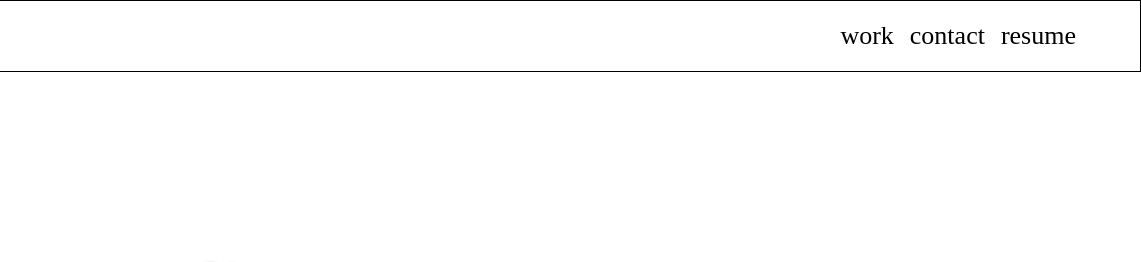
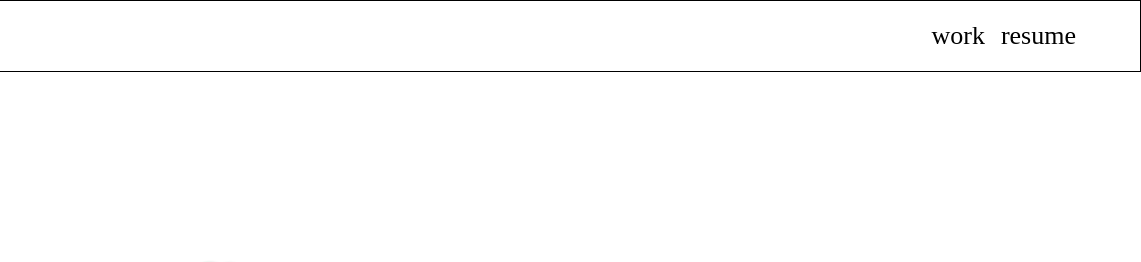
Before and after one commit to nitinshrikoti/Protfolio, a plain HTML site: page index.html in a window 1280 px wide. Shown: the top 262 px of the page, 139-1280 px from the left. Drawn offline with nearby package versions, Linux system fonts and the light colour scheme; a script that the page names is missing; a web font is replaced by a local one.

Commit message:
Update nav

```diff
--- a/index.html
+++ b/index.html
@@ -51,7 +51,7 @@
       <div>
         <ul class="navigation flex" role="list">
           <li><a href="#work" class="nav-link">work</a></li>
-          <li><a href="#contact" class="nav-link">contact</a></li>
+          <!-- <li><a href="#contact" class="nav-link">contact</a></li> -->
           <li><a href="#" class="nav-link">resume</a></li>
         </ul>
       </div>
@@ -127,92 +127,6 @@
       </div>
     </section>
 
-    <!-- Contact -->
-    <!-- <section class="contact" id="contact">
-      <div class="section-heading">
-        <h2 class="head-title">contact</h2>
-      </div>
-      <div class="contact-container">
-        <div class="main">
-          <div class="up">
-            <button class="card1">
-              <svg
-                xmlns="http://www.w3.org/2000/svg"
-                xmlns:xlink="http://www.w3.org/1999/xlink"
-                viewBox="0,0,256,256"
-                width="30px"
-                height="30px"
-                fill-rule="nonzero"
-                class="instagram"
-              >
-                <g
-                  fill-rule="nonzero"
-                  stroke="none"
-                  stroke-width="1"
-                  stroke-linecap="butt"
-                  stroke-linejoin="miter"
-                  stroke-miterlimit="10"
-                  stroke-dasharray=""
-                  stroke-dashoffset="0"
-                  font-family="none"
-                  font-weight="none"
-                  font-size="none"
-                  text-anchor="none"
-                  style="mix-blend-mode: normal"
-                >
-                  <g transform="scale(8,8)">
-                    <path
-                      d="M11.46875,5c-3.55078,0 -6.46875,2.91406 -6.46875,6.46875v9.0625c0,3.55078 2.91406,6.46875 6.46875,6.46875h9.0625c3.55078,0 6.46875,-2.91406 6.46875,-6.46875v-9.0625c0,-3.55078 -2.91406,-6.46875 -6.46875,-6.46875zM11.46875,7h9.0625c2.47266,0 4.46875,1.99609 4.46875,4.46875v9.0625c0,2.47266 -1.99609,4.46875 -4.46875,4.46875h-9.0625c-2.47266,0 -4.46875,-1.99609 -4.46875,-4.46875v-9.0625c0,-2.47266 1.99609,-4.46875 4.46875,-4.46875zM21.90625,9.1875c-0.50391,0 -0.90625,0.40234 -0.90625,0.90625c0,0.50391 0.40234,0.90625 0.90625,0.90625c0.50391,0 0.90625,-0.40234 0.90625,-0.90625c0,-0.50391 -0.40234,-0.90625 -0.90625,-0.90625zM16,10c-3.30078,0 -6,2.69922 -6,6c0,3.30078 2.69922,6 6,6c3.30078,0 6,-2.69922 6,-6c0,-3.30078 -2.69922,-6 -6,-6zM16,12c2.22266,0 4,1.77734 4,4c0,2.22266 -1.77734,4 -4,4c-2.22266,0 -4,-1.77734 -4,-4c0,-2.22266 1.77734,-4 4,-4z"
-                    ></path>
-                  </g>
-                </g>
-              </svg>
-            </button>
-            <button class="card2">
-              <svg
-                xmlns="http://www.w3.org/2000/svg"
-                viewBox="0 0 48 48"
-                width="30px"
-                height="30px"
-                class="twitter"
-              >
-                <path
-                  d="M42,12.429c-1.323,0.586-2.746,0.977-4.247,1.162c1.526-0.906,2.7-2.351,3.251-4.058c-1.428,0.837-3.01,1.452-4.693,1.776C34.967,9.884,33.05,9,30.926,9c-4.08,0-7.387,3.278-7.387,7.32c0,0.572,0.067,1.129,0.193,1.67c-6.138-0.308-11.582-3.226-15.224-7.654c-0.64,1.082-1,2.349-1,3.686c0,2.541,1.301,4.778,3.285,6.096c-1.211-0.037-2.351-0.374-3.349-0.914c0,0.022,0,0.055,0,0.086c0,3.551,2.547,6.508,5.923,7.181c-0.617,0.169-1.269,0.263-1.941,0.263c-0.477,0-0.942-0.054-1.392-0.135c0.94,2.902,3.667,5.023,6.898,5.086c-2.528,1.96-5.712,3.134-9.174,3.134c-0.598,0-1.183-0.034-1.761-0.104C9.268,36.786,13.152,38,17.321,38c13.585,0,21.017-11.156,21.017-20.834c0-0.317-0.01-0.633-0.025-0.945C39.763,15.197,41.013,13.905,42,12.429"
-                ></path>
-              </svg>
-            </button>
-          </div>
-          <div class="down">
-            <button class="card3">
-              <svg
-                xmlns="http://www.w3.org/2000/svg"
-                viewBox="0 0 30 30"
-                width="30px"
-                height="30px"
-                class="github"
-              >
-                <path
-                  d="M15,3C8.373,3,3,8.373,3,15c0,5.623,3.872,10.328,9.092,11.63C12.036,26.468,12,26.28,12,26.047v-2.051 c-0.487,0-1.303,0-1.508,0c-0.821,0-1.551-0.353-1.905-1.009c-0.393-0.729-0.461-1.844-1.435-2.526 c-0.289-0.227-0.069-0.486,0.264-0.451c0.615,0.174,1.125,0.596,1.605,1.222c0.478,0.627,0.703,0.769,1.596,0.769 c0.433,0,1.081-0.025,1.691-0.121c0.328-0.833,0.895-1.6,1.588-1.962c-3.996-0.411-5.903-2.399-5.903-5.098 c0-1.162,0.495-2.286,1.336-3.233C9.053,10.647,8.706,8.73,9.435,8c1.798,0,2.885,1.166,3.146,1.481C13.477,9.174,14.461,9,15.495,9 c1.036,0,2.024,0.174,2.922,0.483C18.675,9.17,19.763,8,21.565,8c0.732,0.731,0.381,2.656,0.102,3.594 c0.836,0.945,1.328,2.066,1.328,3.226c0,2.697-1.904,4.684-5.894,5.097C18.199,20.49,19,22.1,19,23.313v2.734 c0,0.104-0.023,0.179-0.035,0.268C23.641,24.676,27,20.236,27,15C27,8.373,21.627,3,15,3z"
-                ></path>
-              </svg>
-            </button>
-            <button class="card4">
-              <svg
-                height="30px"
-                width="30px"
-                viewBox="0 0 48 48"
-                xmlns="http://www.w3.org/2000/svg"
-                class="discord"
-              >
-                <path
-                  d="M40,12c0,0-4.585-3.588-10-4l-0.488,0.976C34.408,10.174,36.654,11.891,39,14c-4.045-2.065-8.039-4-15-4s-10.955,1.935-15,4c2.346-2.109,5.018-4.015,9.488-5.024L18,8c-5.681,0.537-10,4-10,4s-5.121,7.425-6,22c5.162,5.953,13,6,13,6l1.639-2.185C13.857,36.848,10.715,35.121,8,32c3.238,2.45,8.125,5,16,5s12.762-2.55,16-5c-2.715,3.121-5.857,4.848-8.639,5.815L33,40c0,0,7.838-0.047,13-6C45.121,19.425,40,12,40,12z M17.5,30c-1.933,0-3.5-1.791-3.5-4c0-2.209,1.567-4,3.5-4s3.5,1.791,3.5,4C21,28.209,19.433,30,17.5,30z M30.5,30c-1.933,0-3.5-1.791-3.5-4c0-2.209,1.567-4,3.5-4s3.5,1.791,3.5,4C34,28.209,32.433,30,30.5,30z"
-                ></path>
-              </svg>
-            </button>
-          </div>
-        </div>
-      </div>
-    </section> -->
 
     <!-- Scroll to top -->
 
```
